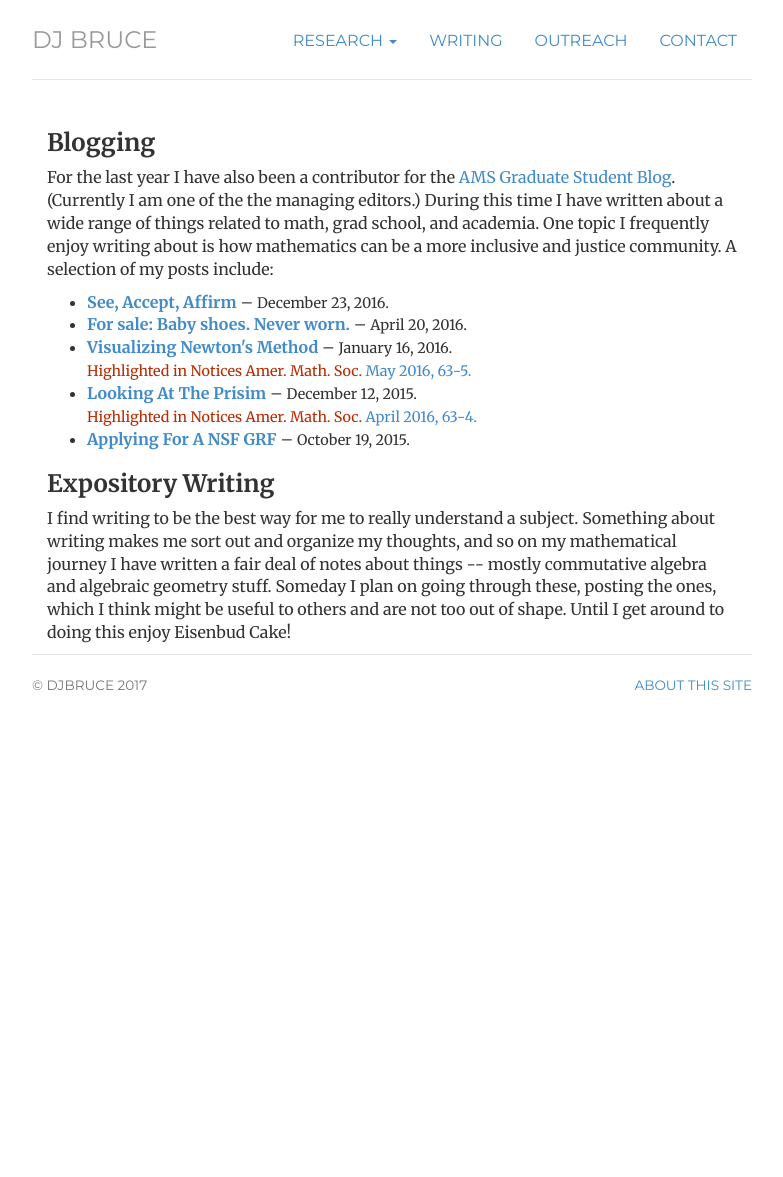
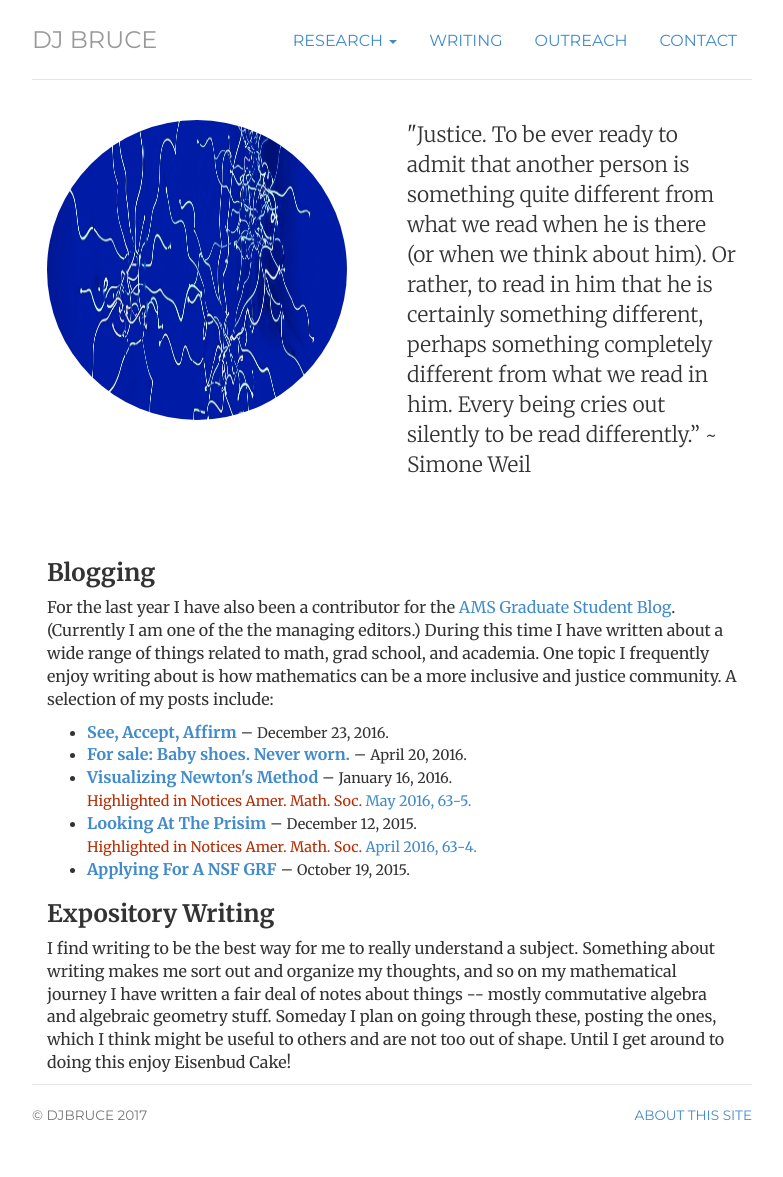
Before and after one commit to julietteBruce/old-homepage, a Jekyll site: the page built from writing/index.html, in a window 1280 px wide. Shown: the whole page, without its empty margins (248-1031 px from the left). Built offline with Jekyll 4.4.1, drawn with Linux system fonts in a browser that asks for light colours; before the commit the page ends 900 px from its top, so only the background shows below that.

Commit message:
photo for writing

```diff
--- a/writing/index.html
+++ b/writing/index.html
@@ -4,6 +4,16 @@ title: Wirting
 research: active
 description: DJ Bruces's Writing Page
 ---
+
+<div class="row marketing">
+	<div class="col-sm-6">
+	<img  class="img-circle avatar" alt="Chihuly @ ROM" src="../img/chihuly_wires.jpg">
+	</div>
+	<div itemscope itemtype="http://data-vocabulary.org/Person" class="col-sm-6">
+	<p class="lead">"Justice. To be ever ready to admit that another person is something quite different from what we read when he is there (or when we think about him). Or rather, to read in him that he is certainly something different, perhaps something completely different from what we read in him. Every being cries out silently to be read differently.” ~ Simone Weil</p>
+	</div>
+</div>
+
 <div class="container">
 <h3> Blogging </h3>
 <p> For the last year I have also been a contributor for the <a href="http://blogs.ams.org/mathgradblog/">AMS Graduate Student Blog</a>. (Currently I am one of the the managing editors.) During this time I have written about a wide range of things related to math, grad school, and academia. One topic I frequently enjoy writing about is how mathematics can be a more inclusive and justice community. A selection of my posts include:</p>
```
Also changed, not shown: img/chihuly_wires.jpg (added).
